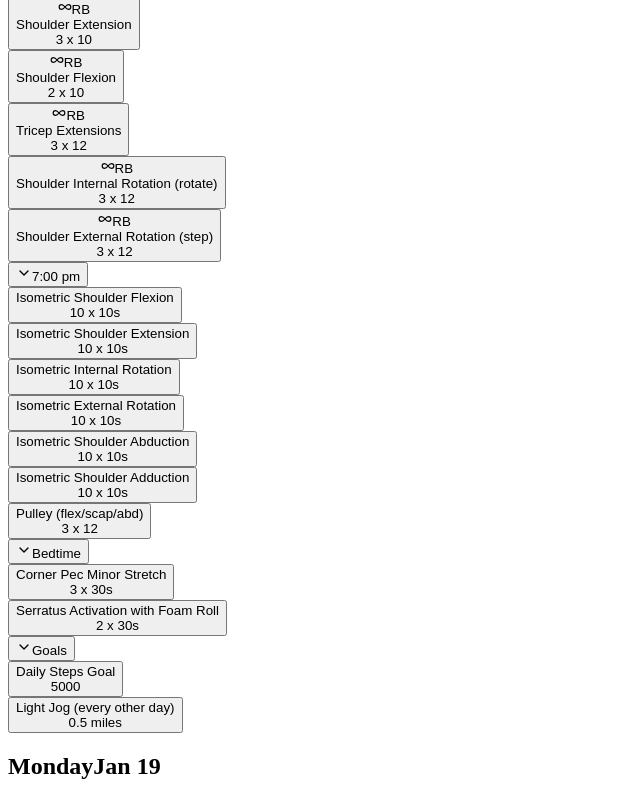
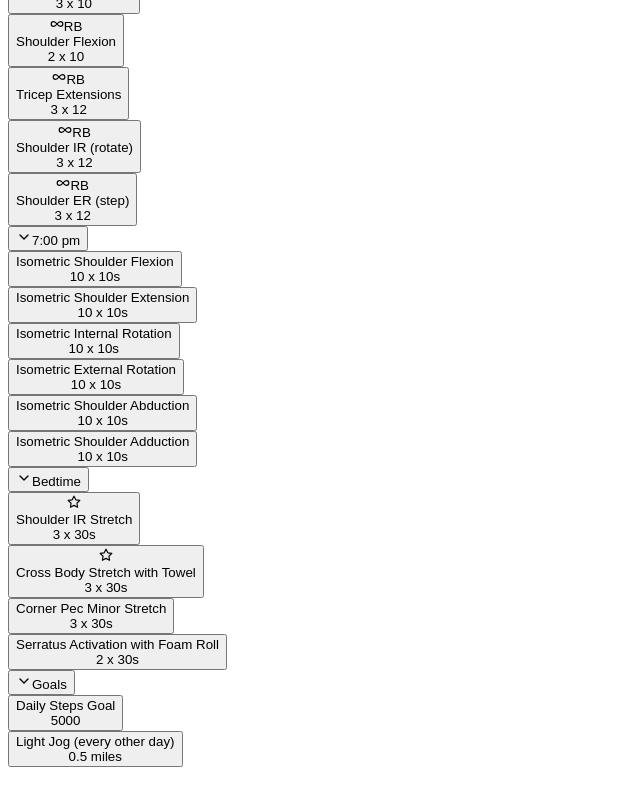
Before and after one commit to ungoldman/pt-tracker, a React (Vite) app: page / in a window 1280 px wide. Shown: the part 1720-2510 px from the top of the page, without its empty margins (0-640 px from the left). Built offline with nearby package versions, Linux system fonts and the light colour scheme; the HTML template or start-up script is replaced by a standard one.

Commit message:
further updates after email with PT

```diff
--- a/src/data.js
+++ b/src/data.js
@@ -6,8 +6,8 @@ export const exercises = {
     exercises: [
       { name: 'Pendulums (all)', sets: 3, reps: 15 },
       { name: 'Wall Slides (flex/scap/abd)', sets: 2, reps: 10 },
-      { name: 'Flexion (forward) with Dumbbell (2.5)', sets: 2, reps: 10 },
-      { name: 'Extension (backward) with Dumbbell (2.5)', sets: 2, reps: 10 },
+      { name: 'Flexion (forward) with Dumbbell (2.5)', sets: 2, reps: 15 },
+      { name: 'Extension (backward) with Dumbbell (2.5)', sets: 2, reps: 15 },
       // { name: 'Towel Slides (flex/scap/abd)', sets: 2, reps: 10 },
       { name: 'Stress Ball Squeezes', sets: 3, reps: 15 },
       { name: 'Wall Ball Circles', sets: 3, reps: 15 },
@@ -19,15 +19,10 @@ export const exercises = {
       { name: 'Abduction with Dowel', sets: 3, reps: 8 },
       { name: 'Flexion Extension with Dowel', sets: 2, reps: 10 },
       { name: 'External Rotation with Dowel', sets: 3, reps: 10 },
-      { name: 'Supine Flexion Extension Full Range', sets: 3, reps: 10 },
+      // { name: 'Supine Flexion Extension Full Range', sets: 3, reps: 10 },
       // { name: 'Elbow Flexion Extension', sets: 3, reps: 10 },
       { name: 'Supine Flexion with Dumbbell (2.5)', sets: 3, reps: 15, priority: 'high' },
-      {
-        name: 'Sidelying External Rotation with Dumbbell (2.5)',
-        sets: 3,
-        reps: 15,
-        priority: 'high',
-      },
+      { name: 'Sidelying ER with Dumbbell (2.5)', sets: 3, reps: 10, priority: 'high' },
       { name: 'Sidelying Abduction with Dumbbell (2.5)', sets: 3, reps: 15, priority: 'high' },
       { name: 'Prone Shoulder Extension (facedown)', sets: 3, reps: 12 },
       { name: 'Sit ups', sets: 3, reps: 15 },
@@ -58,8 +53,8 @@ export const exercises = {
       { name: 'Shoulder Flexion with Resistance', sets: 2, reps: 10 },
       { name: 'Tricep Extensions with Resistance', sets: 3, reps: 12 },
       // { name: 'Internal Rotation Reactive Isometrics with Resistance', sets: 3, reps: 12 },
-      { name: 'Shoulder Internal Rotation (rotate) with Resistance', sets: 3, reps: 12 },
-      { name: 'Shoulder External Rotation (step) with Resistance', sets: 3, reps: 12 },
+      { name: 'Shoulder IR (rotate) with Resistance', sets: 3, reps: 12 },
+      { name: 'Shoulder ER (step) with Resistance', sets: 3, reps: 12 },
     ],
   },
   '7:00 pm': {
@@ -71,12 +66,14 @@ export const exercises = {
       { name: 'Isometric External Rotation', sets: 10, hold: '10s' },
       { name: 'Isometric Shoulder Abduction', sets: 10, hold: '10s' },
       { name: 'Isometric Shoulder Adduction', sets: 10, hold: '10s' },
-      { name: 'Pulley (flex/scap/abd)', sets: 3, reps: 12 },
+      // { name: 'Pulley (flex/scap/abd)', sets: 3, reps: 12 },
     ],
   },
   Bedtime: {
     days: ['Sunday', 'Monday', 'Tuesday', 'Wednesday', 'Thursday', 'Friday', 'Saturday'],
     exercises: [
+      { name: 'Shoulder IR Stretch', sets: 3, reps: '30s', priority: 'high' },
+      { name: 'Cross Body Stretch with Towel', sets: 3, reps: '30s', priority: 'high' },
       { name: 'Corner Pec Minor Stretch', sets: 3, hold: '30s' },
       { name: 'Serratus Activation with Foam Roll', sets: 2, hold: '30s' },
     ],
```
